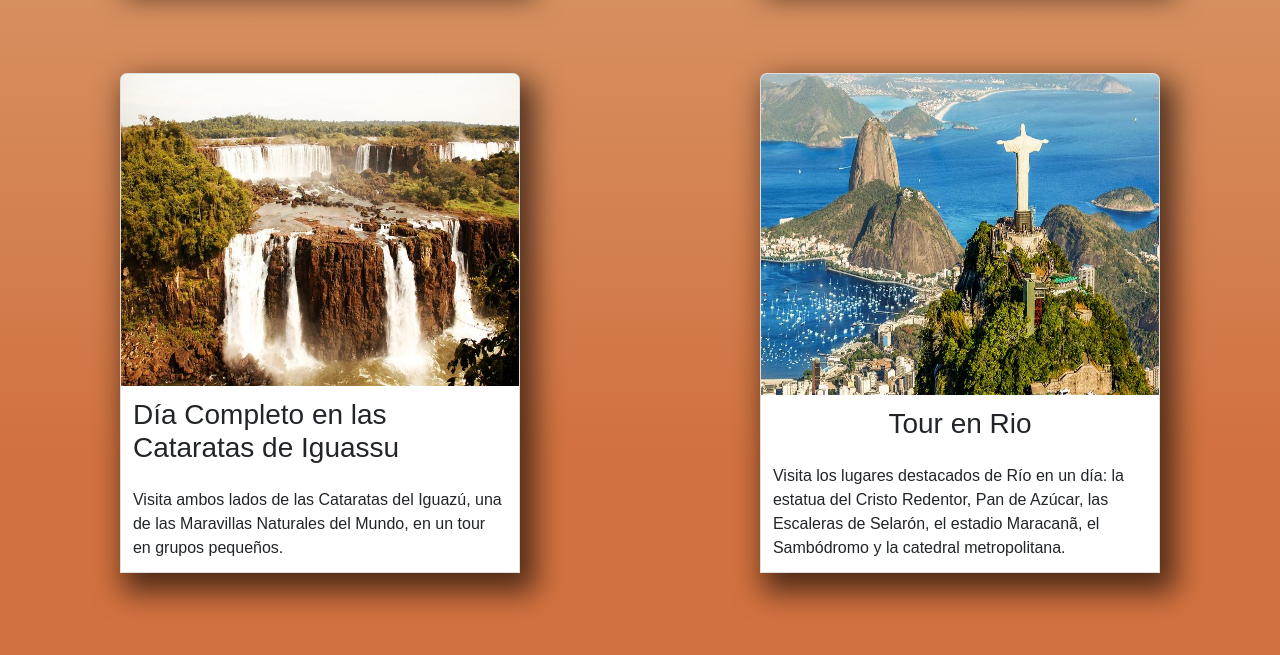
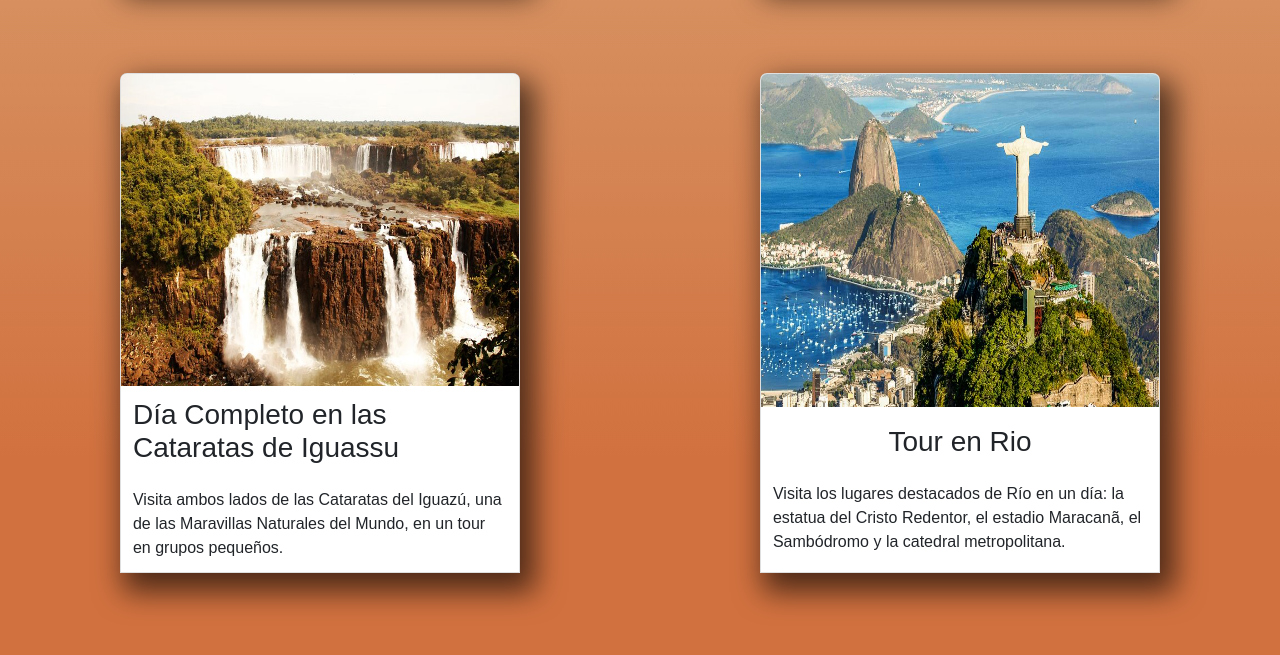
Before and after one commit to Jjose23/TuBlogDeViajes, a website: page pages/events.html in a window 1280 px wide. Shown: the part 1712-2367 px from the top of the page. Drawn offline with nearby package versions, Linux system fonts and the light colour scheme; a web font is replaced by a local one.

Commit message:
retoquesFinales

```diff
--- a/pages/events.html
+++ b/pages/events.html
@@ -88,7 +88,7 @@
                 <img src="../assets/brasil-rio.jpg" class="card-img-top" alt="brasil-rio">
                 <div class="card-body">
                   <h3>Tour en Rio</h3>
-                  <p class="card-text">Visita los lugares destacados de Río en un día: la estatua del Cristo Redentor, Pan de Azúcar, las Escaleras de Selarón, el estadio Maracanã, el Sambódromo y la catedral metropolitana.</p>
+                  <p class="card-text">Visita los lugares destacados de Río en un día: la estatua del Cristo Redentor, el estadio Maracanã, el Sambódromo y la catedral metropolitana.</p>
                 </div>
               </div>
         </section>
```
